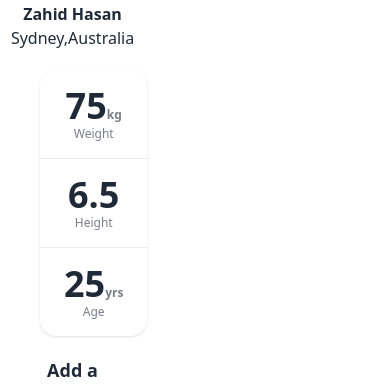
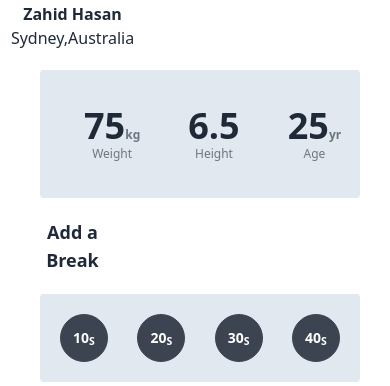
Before and after one commit to abdurrahman720/Diamond_Gym-REACT, a React (Create React App) app: page / in a window 390 px wide. Shown: the part 202-588 px from the top of the page. Built offline with nearby package versions, Linux system fonts and the light colour scheme; no server answers.

Commit message:
fixed details

```diff
--- a/src/Components/Sidebar/Sidebar.js
+++ b/src/Components/Sidebar/Sidebar.js
@@ -35,7 +35,7 @@ const Sidebar = ({ times, setTimes }) => {
                     <div className="font-extralight">Sydney,Australia</div>
                 </div>
             </div>
-            <div className="stats stats-vertical lg:stats-horizontal shadow">
+            <div className=" flex justify-between bg-slate-200 rounded p-5 w-80">
 
                 <div className="stat">
                     <div className="stat-value">75<span className="stat-text">kg</span></div>
@@ -49,7 +49,7 @@ const Sidebar = ({ times, setTimes }) => {
                 </div>
 
                 <div className="stat">
-                    <div className="stat-value">25<span className="stat-text">yrs</span> </div>
+                    <div className="stat-value">25<span className="stat-text">yr</span> </div>
                     <div className="stat-desc">Age</div>
                 </div>
 
```
